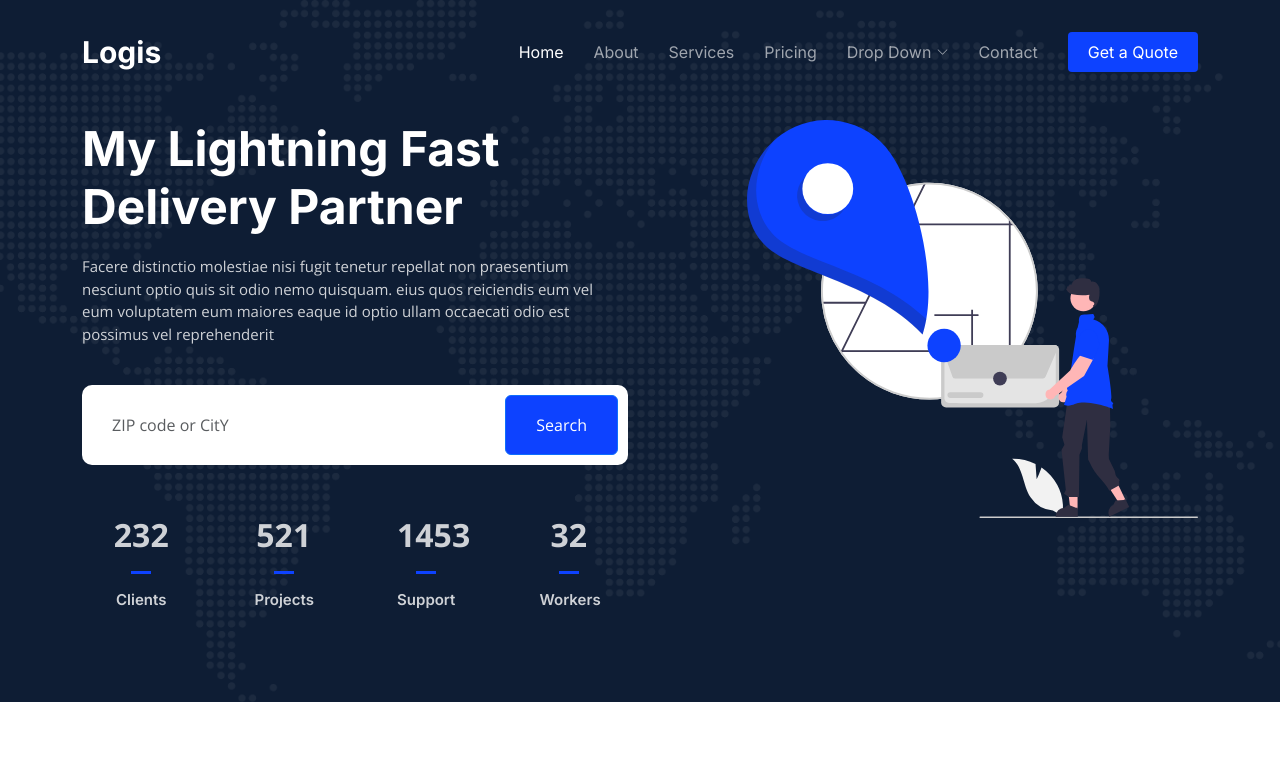
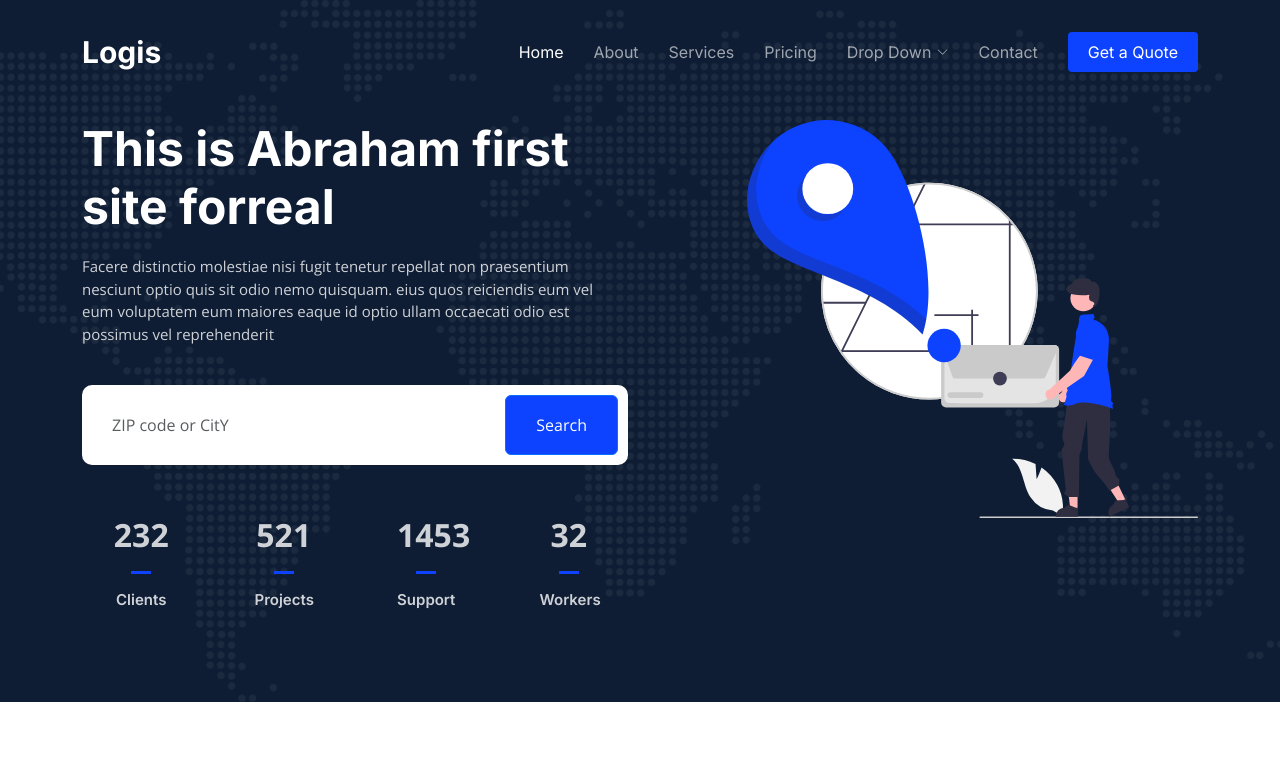
Before and after one commit to Abz1996/Labber, a plain HTML site: page index.html in a window 1280 px wide. Shown: the top 779 px of the page. Drawn offline with nearby package versions, Linux system fonts and the light colour scheme.

Commit message:
new commit

```diff
--- a/index.html
+++ b/index.html
@@ -89,7 +89,7 @@
     <div class="container">
       <div class="row gy-4 d-flex justify-content-between">
         <div class="col-lg-6 order-2 order-lg-1 d-flex flex-column justify-content-center">
-          <h2 data-aos="fade-up">My Lightning Fast Delivery Partner</h2>
+          <h2 data-aos="fade-up">This is Abraham first site forreal</h2>
           <p data-aos="fade-up" data-aos-delay="100">Facere distinctio molestiae nisi fugit tenetur repellat non praesentium nesciunt optio quis sit odio nemo quisquam. eius quos reiciendis eum vel eum voluptatem eum maiores eaque id optio ullam occaecati odio est possimus vel reprehenderit</p>
 
           <form action="#" class="form-search d-flex align-items-stretch mb-3" data-aos="fade-up" data-aos-delay="200">
```
